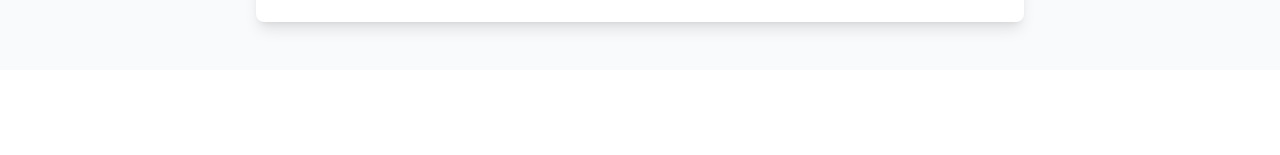
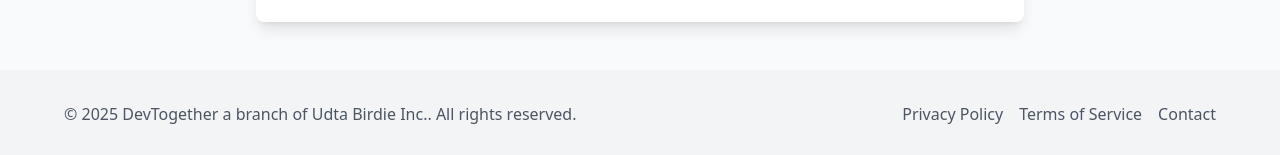
Before and after one commit to Anshul-Sharma01/DevTogether, a React (Vite) app in the folder client/: page /contact in a window 1280 px wide. Shown: the part 2246-2401 px from the top of the page. Before the commit the page ends 2316 px from the top, so only its background shows below. Built offline with nearby package versions, Linux system fonts and the light colour scheme; no server answers.

Commit message:
feat: create Footer component and integrate it into NavigationLayout

```diff
--- a/client/src/components/Mains/LandingPage.jsx
+++ b/client/src/components/Mains/LandingPage.jsx
@@ -273,17 +273,7 @@ const LandingPage = () => {
 
 </section>
 
-{/* Footer */}
-<footer className="bg-gray-100 dark:bg-neutral-900 py-8 px-6 text-center text-gray-600 dark:text-gray-400">
-    <div className="max-w-6xl mx-auto flex flex-col sm:flex-row justify-between items-center">
-        <p>&copy; {new Date().getFullYear()} DevTogether a branch of Udta Birdie Inc.. All rights reserved.</p>
-        <div className="flex gap-4 mt-4 sm:mt-0">
-            <a href="/privacy-policy" className="hover:underline">Privacy Policy</a>
-            <a href="/terms" className="hover:underline">Terms of Service</a>
-            <a href="/contact" className="hover:underline">Contact</a>
-        </div>
-    </div>
-</footer>
+
 
         </NavigationLayout>
     );
--- /dev/null
+++ b/client/src/layouts/Footer.jsx
@@ -0,0 +1,18 @@
+import { Link } from "react-router-dom";
+
+const Footer = () => {
+    return (
+        <footer className="bg-gray-100 dark:bg-neutral-900 py-8 px-6 text-center text-gray-600 dark:text-gray-400">
+            <div className="max-w-6xl mx-auto flex flex-col sm:flex-row justify-between items-center">
+                <p>&copy; {new Date().getFullYear()} DevTogether a branch of Udta Birdie Inc.. All rights reserved.</p>
+                <div className="flex gap-4 mt-4 sm:mt-0">
+                    <Link to="/privacy-policy" className="hover:underline">Privacy Policy</Link>
+                    <Link to="/terms" className="hover:underline">Terms of Service</Link>
+                    <Link to="/contact" className="hover:underline">Contact</Link>
+                </div>
+            </div>
+        </footer>
+    );
+};
+
+export default Footer;
--- a/client/src/layouts/NavigationLayout.jsx
+++ b/client/src/layouts/NavigationLayout.jsx
@@ -10,6 +10,7 @@ import { Link, useNavigate } from "react-router-dom";
 import { useSelector } from "react-redux";
 import Profile from "../components/Profile/Profile.jsx";
 import UpdateUsername from "../components/Profile/UpdateUsername.jsx";
+import Footer from "./Footer.jsx";
 
 function NavigationLayout({ children }) {
     const isLoggedIn = useSelector((state) => state?.auth?.isLoggedIn) || false;
@@ -152,6 +153,7 @@ function NavigationLayout({ children }) {
                 </ul>
             </nav>
             <main className="w-full h-full">{children}</main>
+            <Footer />
 
             {/* Edit Profile Modal */}
             {
```
